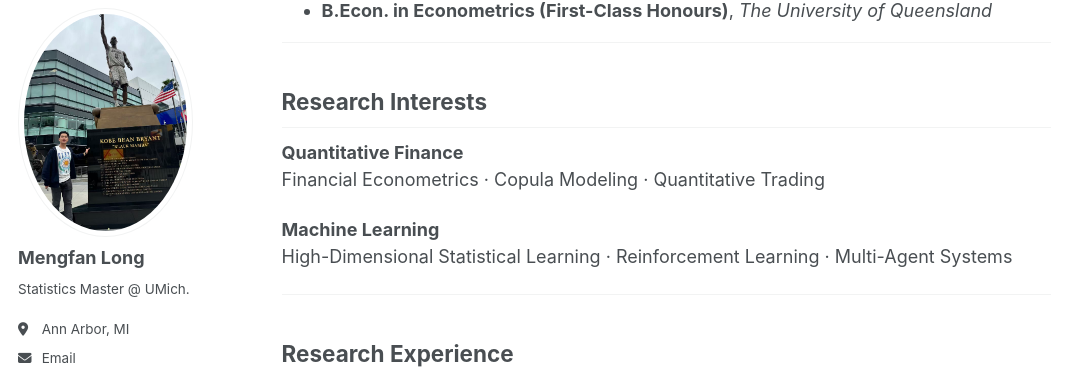
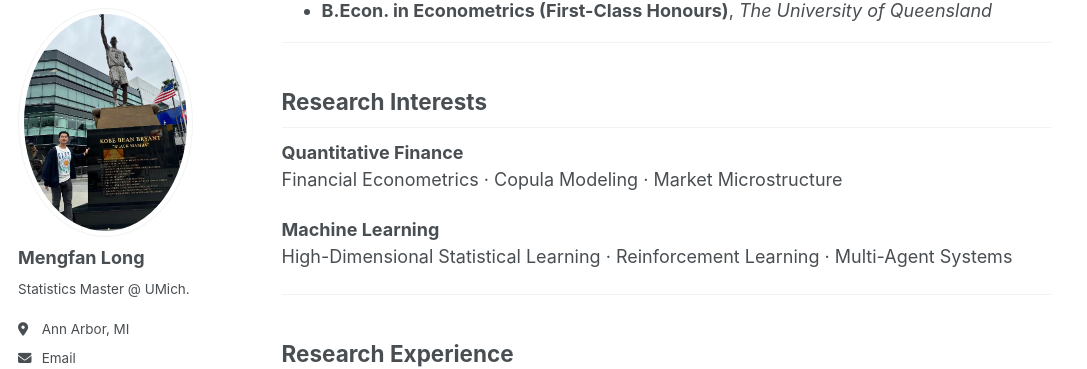
Before and after one commit to kevinlmf/kevinlmf.github.io, a Jekyll site: the page built from index.md, in a window 1280 px wide and 900 px high, scrolled down 357 px. Shown: the part 91-460 px from the top of the window, without its empty margins (0-1087 px from the left). Built offline with Jekyll 4.4.1, drawn with Linux system fonts in a browser that asks for light colours; some web fonts are replaced; a script that is not in the unit is left out.

Commit message:
Update index.md

```diff
--- a/index.md
+++ b/index.md
@@ -30,7 +30,7 @@ Hi, I’m Mengfan Long, a Master’s student in Applied Statistics at the **Univ
 ## Research Interests
 
 **Quantitative Finance**
-Financial Econometrics · Copula Modeling · Quantitative Trading
+Financial Econometrics · Copula Modeling · Market Microstructure
 
 **Machine Learning**
 High-Dimensional Statistical Learning · Reinforcement Learning · Multi-Agent Systems
```
